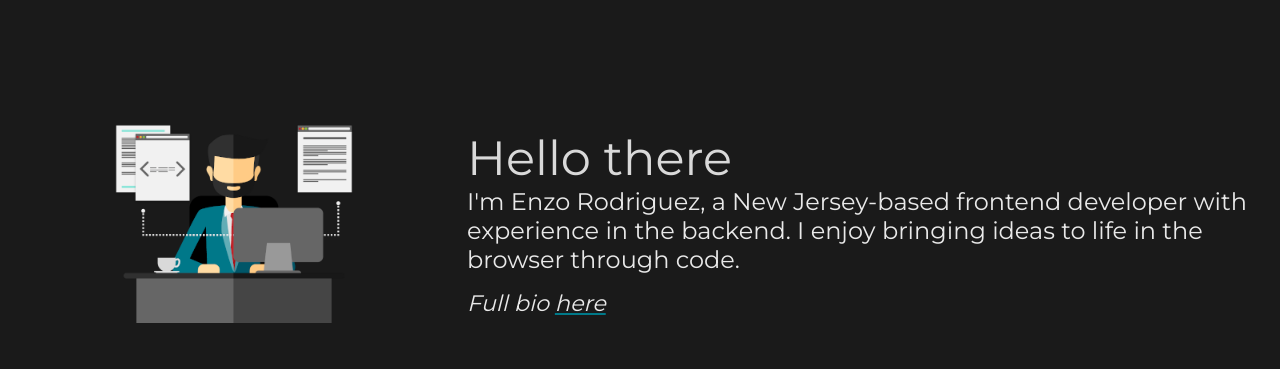
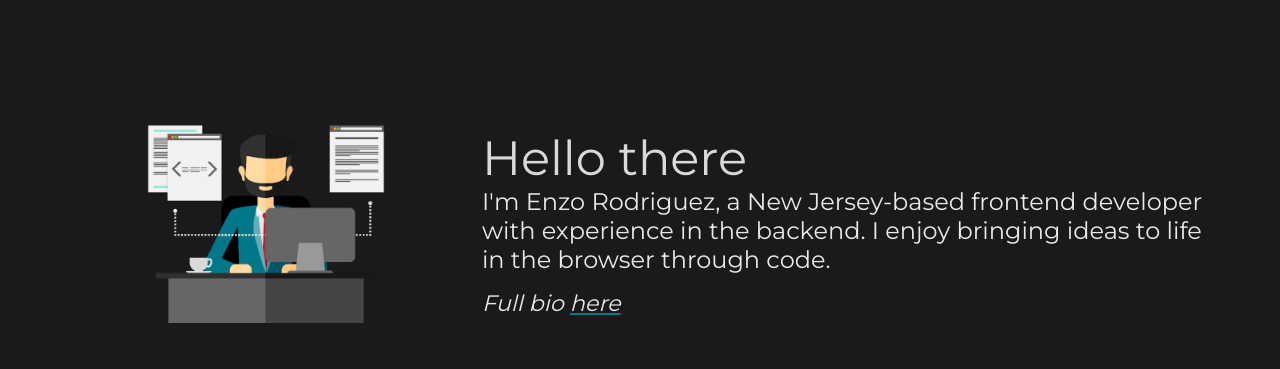
Before and after one commit to enzorod10/portfolio, a React (Create React App) app: page / in a window 1280 px wide. Shown: the part 800-1169 px from the top of the page. Built offline with nearby package versions, Linux system fonts and the light colour scheme; no server answers.

Commit message:
fixed responsiveness on ultrawide screens and adjusted projects section styling

```diff
--- a/src/RouteSwitch.js
+++ b/src/RouteSwitch.js
@@ -17,6 +17,23 @@ function RouteSwitch(){
     )
 }
 
-window.onresize = function() {  	window.location.reload(); };
+let windowWidth = 0
+
+window.onload = function(){
+    windowWidth = window.innerWidth
+}
+
+window.onresize = function(){
+    if (window.innerWidth <= 760 && windowWidth > 760){
+        window.location.reload();
+    }
+    if (window.innerWidth > 760 && windowWidth <= 760){
+        window.location.reload();
+    }
+}
+
+window.onorientationchange = (event) => {
+    window.location.reload();
+};
 
 export default RouteSwitch;
--- a/src/components/About/About.module.css
+++ b/src/components/About/About.module.css
@@ -14,12 +14,14 @@
 .fullPage > div{
     width: 2000px;
     max-width: 100%;
+    margin: 0 auto;
     justify-content: center;
-    margin: 0 auto;
+
 }
 
 .top{
     display: flex;
+    gap: 35px;
 }
 
 .image{
@@ -28,7 +30,6 @@
 }
 
 .leftSide{
-    width: 30%;
     display: flex;
     justify-content: center;
     align-items: center;
@@ -48,6 +49,7 @@
 
 .infoBody{
     font-size: 3vmin;
+    max-width: 800px;
 }
 
 .infoCloser{
@@ -223,7 +225,8 @@
     }
 
     .middle,
-    .bottom{
+    .bottom,
+    .top{
         justify-content: flex-start;
         padding: 0px 4%;
     }
```
